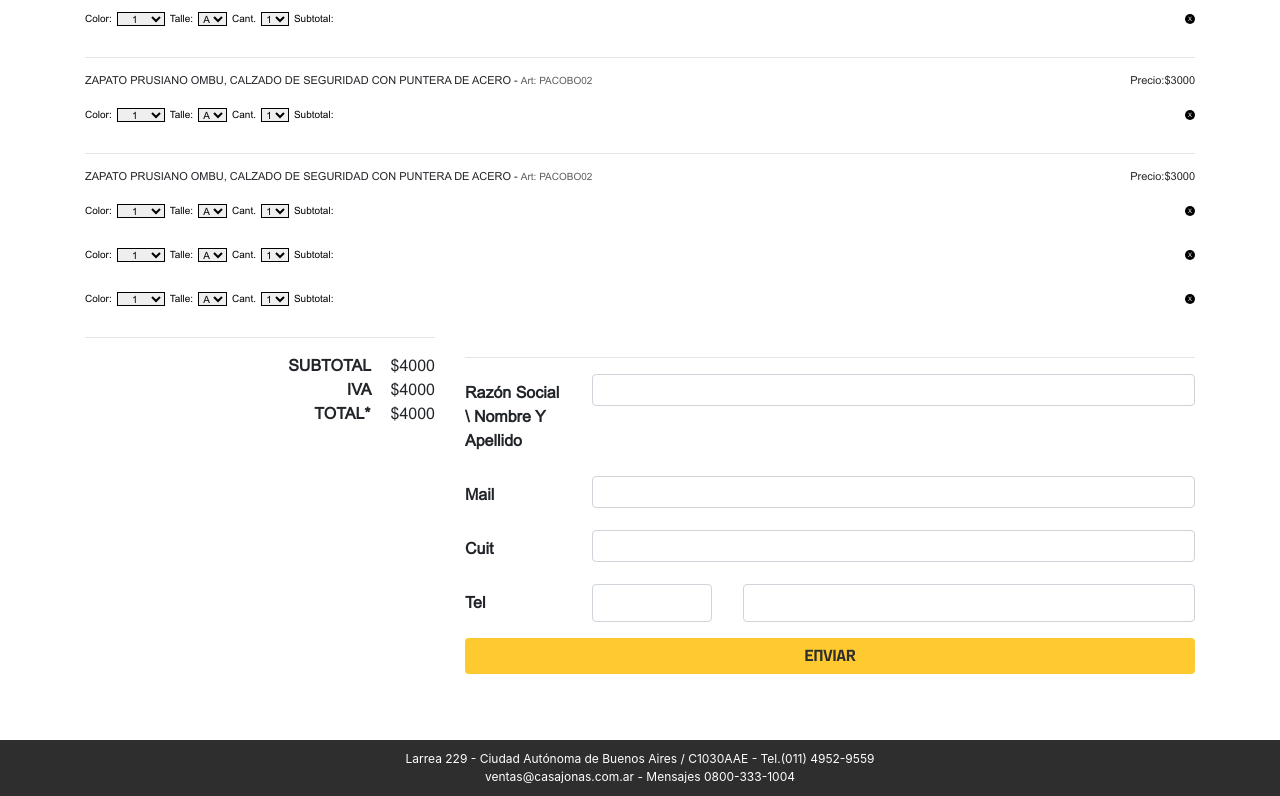
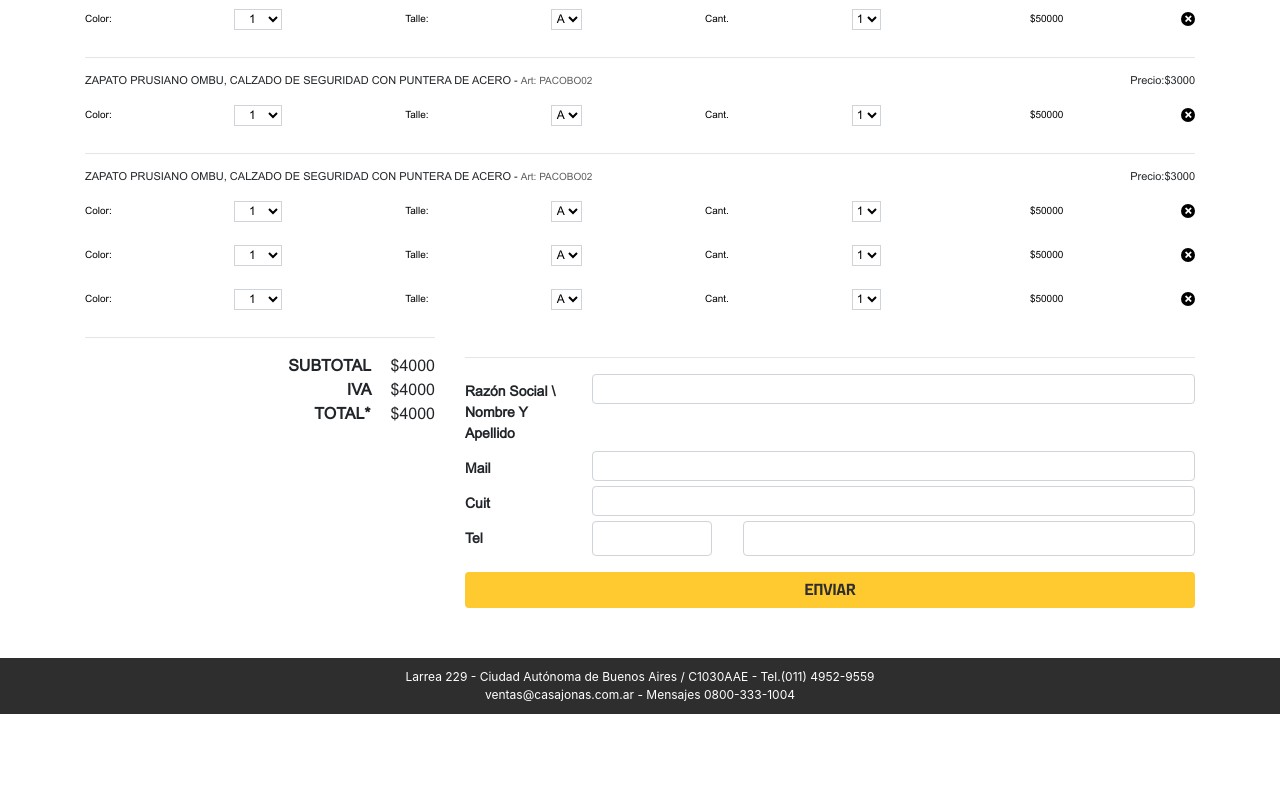
Before and after one commit to aegislp/testcasajonas, a plain HTML site: page index.html in a window 1280 px wide. Shown: the part 140-936 px from the top of the page. After the commit the page ends 854 px from the top, so only its background shows below. Drawn offline with nearby package versions, Linux system fonts and the light colour scheme; files whose address does not match are found by name.

Commit message:
ultimo ajuste

```diff
--- a/index.html
+++ b/index.html
@@ -53,9 +53,13 @@
 					<option>2</option>
 					<option>3</option>
 				</select>
-				Subtotal:
+				<span class="Item-lSubtotal">Subtotal:</span>
+				<span class="Item-subtotal">$50000</span>
 
-				<a href="#">X</a>
+
+				<button type="button" class="close" aria-label="Close">
+				  <span aria-hidden="true">&times;</span>
+				</button>
 			</div>
  		</article>
  			<article class="row Item ">
@@ -84,9 +88,13 @@
 					<option>2</option>
 					<option>3</option>
 				</select>
-				Subtotal:
+				<span class="Item-lSubtotal">Subtotal:</span>
+				<span class="Item-subtotal">$50000</span>
 
-				<a href="#">X</a>
+
+				<button type="button" class="close" aria-label="Close">
+				  <span aria-hidden="true">&times;</span>
+				</button>
 			</div>
  		</article>
  		</article>
@@ -116,9 +124,13 @@
 					<option>2</option>
 					<option>3</option>
 				</select>
-				Subtotal:
+				<span class="Item-lSubtotal">Subtotal:</span>
+				<span class="Item-subtotal">$50000</span>
 
-				<a href="#">X</a>
+
+				<button type="button" class="close" aria-label="Close">
+				  <span aria-hidden="true">&times;</span>
+				</button>
 			</div>
 			<div class="col-lg-12 Item-var">
 				Color:
@@ -139,9 +151,12 @@
 					<option>2</option>
 					<option>3</option>
 				</select>
-				Subtotal:
+				<span class="Item-lSubtotal">Subtotal:</span>
+				<span class="Item-subtotal">$50000</span>
 
-				<a href="#">X</a>
+				<button type="button" class="close" aria-label="Close">
+				  <span aria-hidden="true">&times;</span>
+				</button>
 			</div>
 			<div class="col-lg-12 Item-var">
 				Color:
@@ -162,10 +177,15 @@
 					<option>2</option>
 					<option>3</option>
 				</select>
-				Subtotal:
+				<span class="Item-lSubtotal">Subtotal:</span>
+				<span class="Item-subtotal">$50000</span>
 
-				<a href="#">X</a>
+
+				<button type="button" class="close" aria-label="Close">
+				  <span aria-hidden="true">&times;</span>
+				</button>
 			</div>
+
  		</article>
 	</section>
 	<section class="container">
@@ -189,15 +209,15 @@
 			  <div class="form-group row">
 			    <label for="cuit" class="col-sm-2 col-form-label">Cuit</label>
 			    <div class="col-sm-10">
-			      <input type="text" class="form-control" id="cuit" placeholder="">
+			      <input type="number" class="form-control" id="cuit" placeholder="">
 			    </div>
 			  </div>
 			  <div class="form-group row">
 			    <label for="tel" class="col-sm-2 col-form-label">Tel</label>
 			    <div class="col-sm-10 Checkout-tel">
-			      <input type="text" class="form-control" id="tel" placeholder="">
+			      <input type="tel" class="form-control" id="tel" placeholder="">
 
-			      <input type="text" class="form-control" id="tel" placeholder="">
+			      <input type="tel" class="form-control" id="tel" placeholder="">
 			    </div>
 			  </div>
 			  <div class="form-group row">
--- a/sass/productos.scss
+++ b/sass/productos.scss
@@ -27,33 +27,58 @@ $item-text-size: 11px;
 	    display: flex;
 	    justify-content: flex-start;
 	    align-items: center;
+		        display: flex;
+	    justify-content: space-between;
+	    align-items: center;
+	}
+	.close{
+		background: #000;
+		opacity: 1;
+		text-shadow: none;
+		color: #FFF;
+		width:14px;
+		border-radius: 50%;
+		font-size: 14px;
 	}
 	select{
-		height: 14px;
-		border: 1px solid #000;
+		height: 21px;
+		border: 1px solid #ced4da;
+		background-color: #FFF;
 		text-align: center;
 		margin:0px 5px;
+		font-size: 12px;
+
 	}
 	select:nth-child(1){
 		width: 48px;
 	}
 	a{
-		 background: #000;
-    width: 10px;
-    height: 10px;
-    font-size: 6px;
-    display: flex;
-    justify-content: center;
-    align-items: center;
+		height: 21px;
+		width: 21px;
+		border: 1px solid red;
+		position: relative;
+		display: flex;
+		justify-content: center;
+		align-items: center;
+		&:after{
+			    content: 'X';
+    background: #000;
+    width: 12px;
+    height: 12px;
+    font-size: 7px;
+    text-align: center;
+    line-height: 12px;
     color: #FFF;
-    border-radius: 50%;
-    text-align: center;
-    position: absolute;
-    right: 15px;
-    text-decoration: none;
-    top: 50%;
-    margin-top: -5px;
+    border-radius: 12px;
+		}
 
+	}
+	&-lSubtotal{
+		display: none;
+	}
+	&-subtotal{
+		width: 60px;
+		text-align: right;
 	}
 }
 
@@ -68,16 +93,24 @@ $item-text-size: 11px;
 		border: none;
 		text-transform: uppercase;
 		color:$primary_color;
+		margin-top: 16px;
 	}
 	&-form{
 		margin-top: 20px;
 		label.col-form-label{
 			text-transform: capitalize;
+			font-size: 14px;
 		}
 		.form-control{
 			line-height: 1;
+			font-size: 14px;
 		}
+		.form-group{
+			margin-bottom: 0px;
+		}
+
 	}
+
 	&-tel{
 		display:flex;
 		justify-content: space-between;
```
Also changed, not shown: css/style.css, 2 other files.
